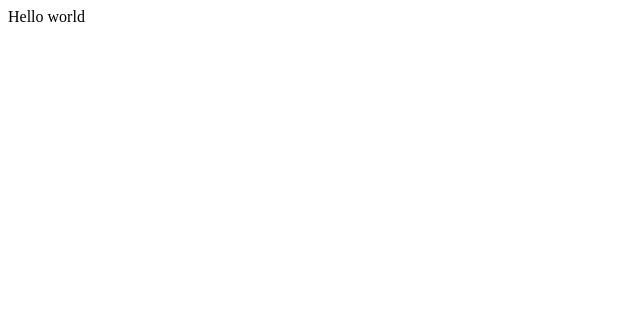
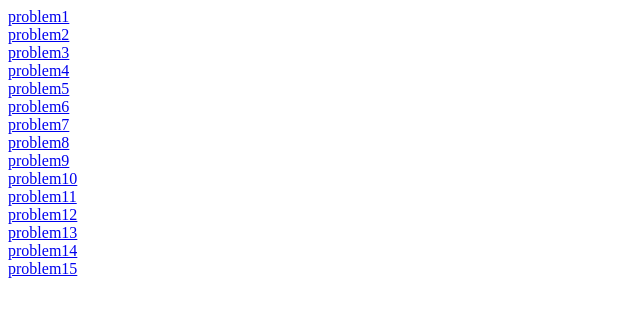
Before and after one commit to SOUMYASANTI2002/Assignments, a plain HTML site: page index.html in a window 1280 px wide. Shown: the whole page, without its empty margins (0-640 px from the left). Drawn offline with Linux system fonts and the light colour scheme.

Commit message:
Update index.html

```diff
--- a/index.html
+++ b/index.html
@@ -1,13 +1,46 @@
 <!DOCTYPE html>
 <html>
+
 <head>
   <meta charset="utf-8">
   <meta name="viewport" content="width=device-width">
   <title>replit</title>
   <link href="style.css" rel="stylesheet" type="text/css" />
 </head>
+
 <body>
-    Hello world
+  <a href="problem1.html">problem1 </a>
+    <br>
+  <a href="problem2.html">problem2 </a>
+    <br>
+  <a href="problem3.html">problem3 </a>
+    <br>
+  <a href="problem4.html">problem4 </a>
+    <br>
+  <a href="problem5.html">problem5 </a>
+    <br>
+  <a href="problem6.html">problem6 </a>
+    <br>
+  <a href="problem7.html">problem7 </a>
+    <br>
+  <a href="problem8.html">problem8 </a>
+    <br>
+  <a href="problem9.html">problem9 </a>
+    <br>
+  <a href="problem10.html">problem10 </a>
+    <br>
+  <a href="problem11.html">problem11 </a>
+    <br>
+  <a href="problem12.html">problem12 </a>
+    <br>
+  <a href="problem13.html">problem13 </a>
+    <br>
+  <a href="problem14.html">problem14 </a>
+    <br>
+  <a href="problem15.html">problem15 </a>
+    <br>
+
   <script src="script.js"></script>
 </body>
+
 </html>
```
Lines whose indentation alone changed are shown as unchanged.
